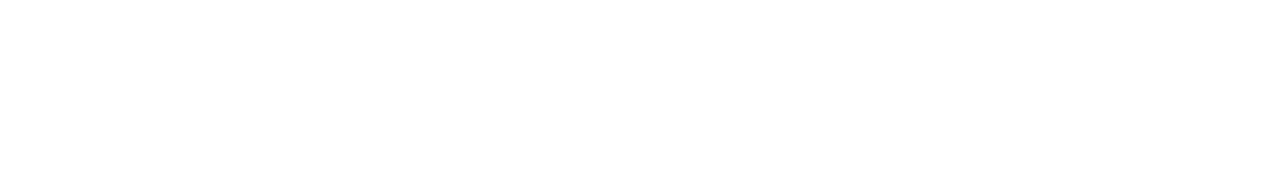
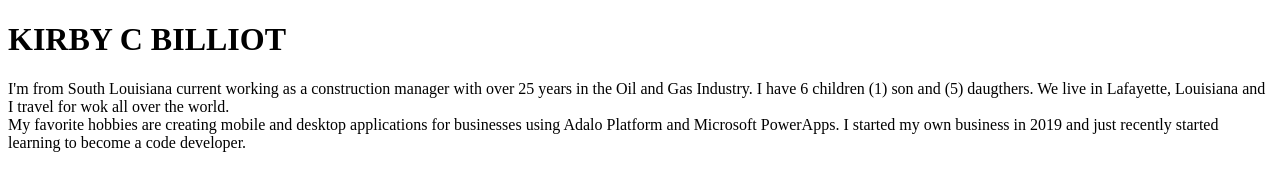
Before and after one commit to poddnahh/personal_site, a plain HTML site: page about.html in a window 1280 px wide. Drawn offline with Linux system fonts and the light colour scheme.

Commit message:
Update about.html
Added some adtional information about me.

```diff
--- a/about.html
+++ b/about.html
@@ -4,6 +4,15 @@
     <title>About Me</title>
 </head>
 <body>
-
+    <h1>
+       KIRBY C BILLIOT
+    </h1>
+    <Section>
+        <p>
+            I'm from South Louisiana current working as a construction manager with over 25 years in the Oil and Gas Industry. I have 6 children (1) son and (5) daugthers. We live in Lafayette, Louisiana and I travel for wok all over the world.
+            <br>
+            My favorite hobbies are creating mobile and desktop applications for businesses using Adalo Platform and Microsoft PowerApps. I started my own business in 2019 and just recently started learning to become a code developer.
+        </p>
+    </Section>
 </body>
 </html>
```
